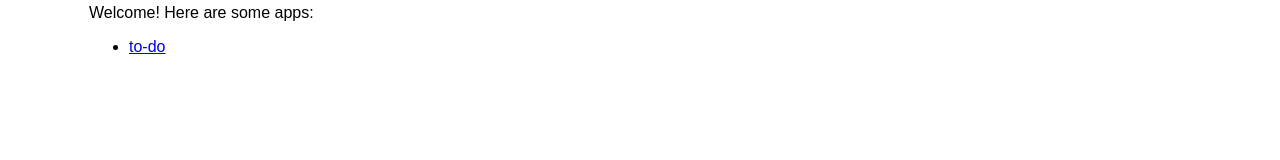
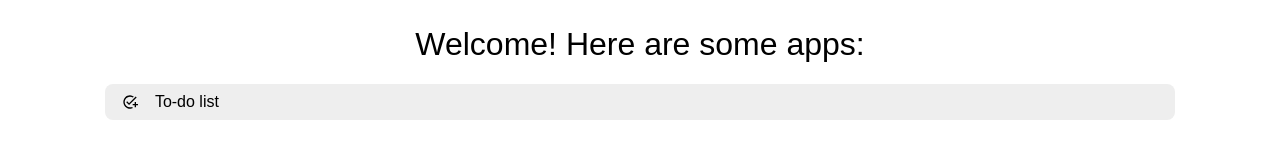
Before and after one commit to sokiGit/simple-apps, a plain HTML site: page index.html in a window 1280 px wide. Drawn offline with Linux system fonts and the light colour scheme.

Commit message:
icons (+loader), basic hover effects, css improvements

```diff
--- /dev/null
+++ b/Scripts/Modules/icon-loader.mjs
@@ -0,0 +1,10 @@
+export function parseSvg(svg) {
+    if (svg.dataset.icon != undefined) {
+        svg.classList.add("svg-icon");
+        svg.style.backgroundImage = `url(/Icons/${svg.dataset.icon}.svg)`;
+    }
+}
+
+for (const [_, svg] of Object.entries(document.getElementsByTagName("svg"))) {
+    parseSvg(svg)
+}
--- a/Styles/global.css
+++ b/Styles/global.css
@@ -28,6 +28,19 @@ body {
     font-family: sans-serif;
 }
 
+.svg-icon {
+    background-size: contain;
+    background-position: center;
+    height: 1rem;
+    width: 1rem;
+}
+
+@media (prefers-color-scheme: light) {
+    .svg-icon {
+        filter: invert();
+    }
+}
+
 /* Responsive design */
 body {
     margin: 0;
--- /dev/null
+++ b/Styles/index.css
@@ -0,0 +1,43 @@
+h1 {
+    font-weight: 100;
+    text-align: center;
+    position: relative;
+    &::after {
+        content: '';
+        width: 90%;
+        height: 1px;
+        position: absolute;
+        bottom: -.5ch;
+        left: 50%;
+        transform: translateX(-50%);
+        background: #fff1;
+    }
+}
+
+ul {
+    padding: 0;
+    margin: 1rem;
+    li {
+        background: var(--menu-bg);
+        list-style: none;
+        border-radius: .5rem;
+        transition: background-color .2s, border-color .2s;
+        border: 1px solid #fff0;
+        &:hover {
+            border-color: #fff1;
+            background-color: color-mix(in srgb, var(--menu-bg) 97.5%, var(--darken));
+            }
+        & > a {
+            padding: .5em;
+            display: grid;
+            grid-template-columns: 2rem auto;
+            align-items: center;
+            gap: 1ch;
+            color: var(--color);
+            text-decoration: none;
+            & > svg {
+                justify-self: center;
+            }
+        }
+    }
+}
--- a/Styles/todo.css
+++ b/Styles/todo.css
@@ -1,6 +1,9 @@
 /* Layout */
 body {
     padding-block: 2rem;
+    height: 100vh;
+    box-sizing: border-box;
+    overflow: hidden;
     display: flex;
     flex-direction: column;
     gap: 2rem;
@@ -16,6 +19,7 @@ body {
         border: none;
         height: 2rem;
         background-color: var(--menu-bg);
+        transition: background-color .1s ease;
     }
 }
 
@@ -50,7 +54,14 @@ body {
 #notes {
     display: flex;
     flex-direction: column;
+    align-self: stretch;
+    overflow-y: auto;
     gap: 1rem;
+    padding-inline: 1ch;
+    scrollbar-width: thin;
+    &::-webkit-scrollbar {
+        width: 1ch;
+    }
 }
 
 .note {
@@ -59,12 +70,16 @@ body {
     grid-template-columns: auto 4em;
     min-height: calc(1.5rem + 2ch);
     border-radius: .5rem;
+    transition: background-color .2s ease;
     &[data-finished="1"] {
         background-color: color-mix(in srgb, var(--menu-bg) 75%, var(--lighten));
         & > .note-body {
             color: color-mix(in srgb, var(--color) 60%, var(--lighten));
             text-decoration: line-through;
         }
+    }
+    &:not([data-finished="1"]):hover {
+        background-color: color-mix(in srgb, var(--menu-bg) 97.5%, var(--darken));
     }
 }
 
@@ -84,11 +99,18 @@ body {
         border-radius: 0;
         height: 50%;
         cursor: pointer;
+        transition: background-color .1s ease;
         &:first-child {
             border-top-right-radius: .5rem;
+            &:hover {
+                background-color: color-mix(in srgb, color-mix(in srgb, var(--darken) 65%, #0f0) 25%, transparent);
+            }
         }
         &:last-child {
             border-bottom-right-radius: .5rem;
+            &:hover {
+                background-color: color-mix(in srgb, color-mix(in srgb, var(--darken) 65%, #f00) 25%, transparent);
+            }
         }
         &:hover {
             background-color: color-mix(in srgb, var(--darken) 10%, transparent);
--- a/index.html
+++ b/index.html
@@ -3,13 +3,17 @@
 <head>
     <meta charset="UTF-8">
     <meta name="viewport" content="width=device-width, initial-scale=1.0">
-    <link rel="stylesheet" href="./Styles/global.css">
+    <link rel="stylesheet" href="/Styles/global.css">
+    <link rel="stylesheet" href="/Styles/index.css">
     <title>Simple Apps</title>
 </head>
 <body>
-    Welcome! Here are some apps:
+    <h1>
+        Welcome! Here are some apps:
+    </h1>
     <ul>
-        <li><a href="todo">to-do</a></li>
+        <li><a href="todo"><svg data-icon="add_task"></svg>To-do list</a></li>
     </ul>
 </body>
+<script src="/Scripts/global.js" type="module"></script>
 </html>
```
Also changed, not shown: Scripts/global.js (added, +15 -0 lines), Scripts/todo.js (+6 -2 lines), todo/index.html (+5 -4 lines), Icons/add_task.svg (added), Icons/check.svg (added), Icons/delete.svg (added), Icons/plus.svg (added), Scripts/Modules/header.mjs (added).
